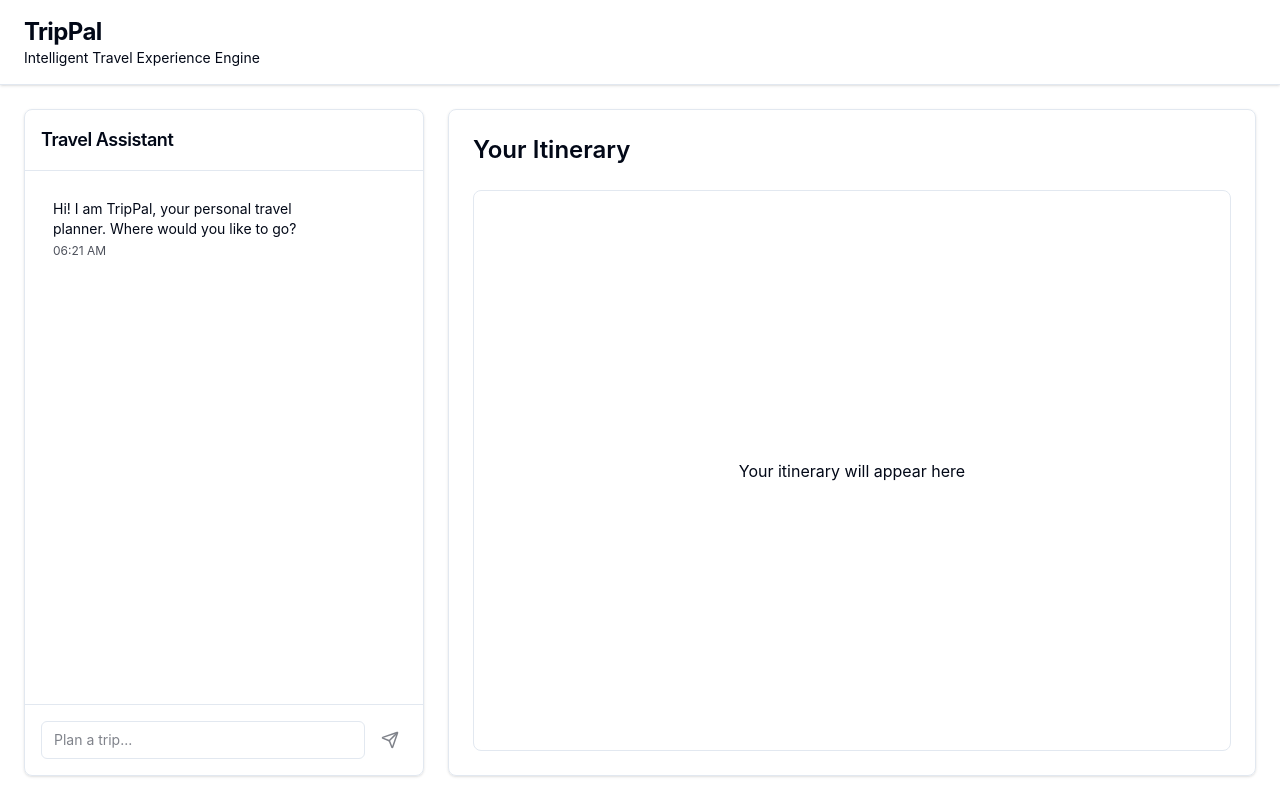
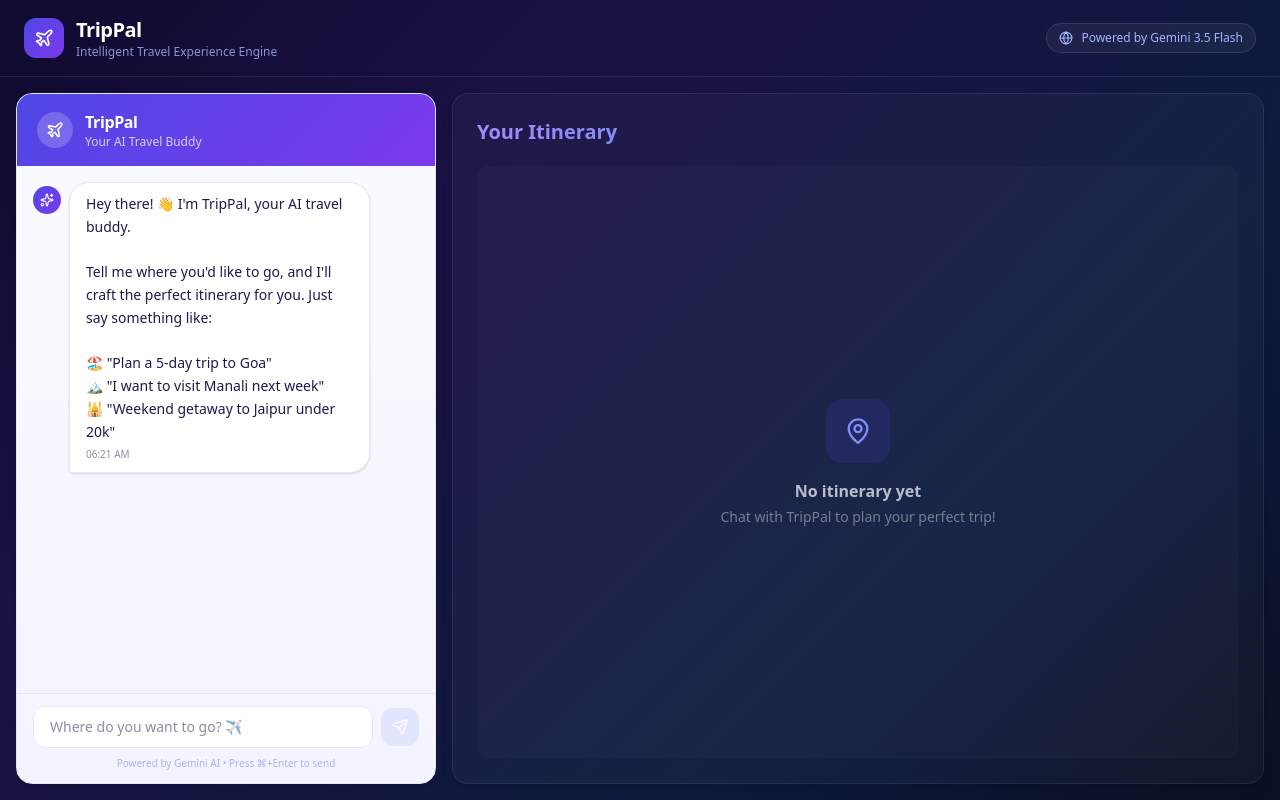
Before and after one commit to harshkatakwar/trippal, a React (Vite) app in the folder frontend/: page / in a window 1280 px wide. Built offline with nearby package versions, Linux system fonts and the light colour scheme.

Commit message:
Premium UI overhaul: animated thinking indicator, travel phrases, dark theme

```diff
--- a/frontend/src/App.tsx
+++ b/frontend/src/App.tsx
@@ -3,12 +3,13 @@ import { ChatPanel } from './components/ChatPanel';
 import { ItineraryBuilder } from './components/ItineraryBuilder';
 import type { ChatMessage, DayPlan } from './types/travel';
 import { classifyIntent, generateItinerary } from './services/api';
+import { Plane, Globe } from 'lucide-react';
 
 function App() {
   const [messages, setMessages] = useState<ChatMessage[]>([{
     id: '1',
     sender: 'trippal',
-    text: 'Hi! I am TripPal, your personal travel planner. Where would you like to go?',
+    text: "Hey there! 👋 I'm TripPal, your AI travel buddy.\n\nTell me where you'd like to go, and I'll craft the perfect itinerary for you. Just say something like:\n\n🏖️ \"Plan a 5-day trip to Goa\"\n🏔️ \"I want to visit Manali next week\"\n🕌 \"Weekend getaway to Jaipur under 20k\"",
     timestamp: new Date().toISOString()
   }]);
 
@@ -16,7 +17,6 @@ function App() {
   const [isLoading, setIsLoading] = useState(false);
 
   const handleSendMessage = async (text: string) => {
-    // 1. Add user message to chat
     const userMsg: ChatMessage = {
       id: Date.now().toString(),
       sender: 'user',
@@ -27,14 +27,12 @@ function App() {
     setIsLoading(true);
 
     try {
-      // 2. Classify Intent and Extract Slots
       const history = messages.map(m => `${m.sender}: ${m.text}`);
       const slots = await classifyIntent(text, history);
 
       if (slots.intent === 'plan_trip') {
         if (slots.missingSlots && slots.missingSlots.length > 0) {
-          // Ask for missing info
-          const replyText = `I can help with that! However, I still need to know: ${slots.missingSlots.join(', ')}.`;
+          const replyText = `Almost there! 🎯 I just need a few more details:\n\n${slots.missingSlots.map(s => `• ${s}`).join('\n')}\n\nFeel free to tell me everything at once!`;
           const replyMsg: ChatMessage = {
             id: (Date.now() + 1).toString(),
             sender: 'trippal',
@@ -43,11 +41,10 @@ function App() {
           };
           setMessages(prev => [...prev, replyMsg]);
         } else {
-          // 3. Generate Itinerary
           const statusMsg: ChatMessage = {
             id: (Date.now() + 1).toString(),
             sender: 'trippal',
-            text: 'I have all the details! Generating your personalized itinerary now...',
+            text: '🎉 I have everything I need! Crafting your perfect itinerary now...\n\nThis usually takes 10-20 seconds.',
             timestamp: new Date().toISOString()
           };
           setMessages(prev => [...prev, statusMsg]);
@@ -58,7 +55,7 @@ function App() {
           const doneMsg: ChatMessage = {
             id: (Date.now() + 2).toString(),
             sender: 'trippal',
-            text: 'Your itinerary is ready! You can review it on the right panel.',
+            text: '✅ Your itinerary is ready!\n\nCheck out the detailed day-by-day plan on the right panel. You can scroll through each day to see activities, costs, and recommendations.\n\nHappy travels! 🌍✈️',
             timestamp: new Date().toISOString()
           };
           setMessages(prev => [...prev, doneMsg]);
@@ -67,7 +64,7 @@ function App() {
          const replyMsg: ChatMessage = {
             id: (Date.now() + 1).toString(),
             sender: 'trippal',
-            text: `I understood your intent as: ${slots.intent}. Currently I am only fully equipped to plan new trips. Let's plan a trip!`,
+            text: `I understood your intent as "${slots.intent}". Right now I'm best at planning new trips! 🗺️\n\nTry something like "Plan a trip to Goa" and I'll make it happen!`,
             timestamp: new Date().toISOString()
           };
           setMessages(prev => [...prev, replyMsg]);
@@ -77,7 +74,7 @@ function App() {
       const errorMsg: ChatMessage = {
         id: (Date.now() + 1).toString(),
         sender: 'trippal',
-        text: 'Sorry, I encountered an error while processing your request. Please ensure the backend is running and the API key is valid.',
+        text: '⚠️ Oops! Something went wrong on my end.\n\nPlease make sure the backend server is running and try again in a moment.',
         timestamp: new Date().toISOString()
       };
       setMessages(prev => [...prev, errorMsg]);
@@ -87,16 +84,27 @@ function App() {
   };
 
   return (
-    <div className="min-h-screen bg-background flex flex-col font-sans">
-      <header className="border-b bg-card px-6 py-4 shadow-sm flex items-center justify-between">
-        <div>
-          <h1 className="text-2xl font-bold tracking-tight text-primary">TripPal</h1>
-          <p className="text-sm text-muted-foreground">Intelligent Travel Experience Engine</p>
+    <div className="min-h-screen flex flex-col" style={{ background: 'linear-gradient(135deg, #0f0a2e 0%, #1a1145 30%, #0d1b3e 70%, #0a0f24 100%)' }}>
+      {/* Header */}
+      <header className="px-6 py-4 flex items-center justify-between" style={{ borderBottom: '1px solid rgba(255,255,255,0.08)' }}>
+        <div className="flex items-center gap-3">
+          <div className="w-10 h-10 rounded-xl flex items-center justify-center" style={{ background: 'linear-gradient(135deg, #4f46e5, #7c3aed)' }}>
+            <Plane size={20} className="text-white" />
+          </div>
+          <div>
+            <h1 className="text-xl font-bold tracking-tight text-white">TripPal</h1>
+            <p className="text-xs font-medium" style={{ color: 'rgba(165,180,252,0.8)' }}>Intelligent Travel Experience Engine</p>
+          </div>
+        </div>
+        <div className="flex items-center gap-2 px-3 py-1.5 rounded-full" style={{ background: 'rgba(255,255,255,0.05)', border: '1px solid rgba(255,255,255,0.1)' }}>
+          <Globe size={14} style={{ color: '#a5b4fc' }} />
+          <span className="text-xs font-medium" style={{ color: '#a5b4fc' }}>Powered by Gemini 3.5 Flash</span>
         </div>
       </header>
 
-      <main className="flex-1 flex overflow-hidden p-6 gap-6 max-w-[1600px] w-full mx-auto">
-        <div className="w-[400px] flex-shrink-0 flex flex-col">
+      {/* Main Content */}
+      <main className="flex-1 flex overflow-hidden p-4 gap-4 max-w-[1600px] w-full mx-auto">
+        <div className="w-[420px] flex-shrink-0 flex flex-col">
           <ChatPanel
             messages={messages}
             onSendMessage={handleSendMessage}
@@ -105,8 +113,15 @@ function App() {
         </div>
 
         <div className="flex-1 flex flex-col min-w-0">
-          <div className="bg-card rounded-lg border shadow-sm h-full flex flex-col p-6 overflow-hidden">
-            <h2 className="text-2xl font-semibold mb-6 flex-shrink-0">Your Itinerary</h2>
+          <div className="rounded-2xl shadow-lg h-full flex flex-col p-6 overflow-hidden border" style={{ background: 'rgba(255,255,255,0.03)', borderColor: 'rgba(255,255,255,0.08)' }}>
+            <h2 className="text-xl font-bold mb-5 flex-shrink-0 flex items-center gap-2" style={{ color: 'white' }}>
+              <span style={{ background: 'linear-gradient(135deg, #a78bfa, #818cf8)', WebkitBackgroundClip: 'text', WebkitTextFillColor: 'transparent' }}>Your Itinerary</span>
+              {itinerary.length > 0 && (
+                <span className="text-xs font-medium px-2 py-0.5 rounded-full" style={{ background: 'rgba(79,70,229,0.2)', color: '#a5b4fc' }}>
+                  {itinerary.length} days
+                </span>
+              )}
+            </h2>
             <ItineraryBuilder itinerary={itinerary} />
           </div>
         </div>
--- a/frontend/src/components/ChatPanel/index.tsx
+++ b/frontend/src/components/ChatPanel/index.tsx
@@ -1,11 +1,85 @@
 import React, { useState, useRef, useEffect } from 'react';
-import { Send } from 'lucide-react';
+import { Send, Plane, Palmtree, MapPin, Sparkles, Compass } from 'lucide-react';
 import type { ChatMessage } from '../../types/travel';
 
 interface ChatPanelProps {
   messages: ChatMessage[];
   onSendMessage: (text: string) => void;
   isLoading: boolean;
+}
+
+const TRAVEL_PHRASES = [
+  { text: "Packing your dream itinerary...", icon: "plane" },
+  { text: "Good days are coming! ✨", icon: "sparkles" },
+  { text: "Planning the best OOO of your life...", icon: "palmtree" },
+  { text: "Discovering hidden gems...", icon: "compass" },
+  { text: "Sunshine & adventures await! 🌅", icon: "sparkles" },
+  { text: "Curating unforgettable moments...", icon: "plane" },
+  { text: "Your happiness journey starts here...", icon: "palmtree" },
+  { text: "Finding the perfect spots just for you...", icon: "mappin" },
+  { text: "Out of office mode: activated 🏖️", icon: "sparkles" },
+  { text: "Making memories before you even leave...", icon: "compass" },
+];
+
+function ThinkingIndicator() {
+  const [phraseIndex, setPhraseIndex] = useState(0);
+  const [fade, setFade] = useState(true);
+
+  useEffect(() => {
+    const interval = setInterval(() => {
+      setFade(false);
+      setTimeout(() => {
+        setPhraseIndex((prev) => (prev + 1) % TRAVEL_PHRASES.length);
+        setFade(true);
+      }, 300);
+    }, 2800);
+    return () => clearInterval(interval);
+  }, []);
+
+  const phrase = TRAVEL_PHRASES[phraseIndex];
+
+  const renderIcon = () => {
+    const iconProps = { size: 18, className: "text-indigo-400 animate-pulse" };
+    switch (phrase.icon) {
+      case "plane": return <Plane {...iconProps} />;
+      case "palmtree": return <Palmtree {...iconProps} />;
+      case "mappin": return <MapPin {...iconProps} />;
+      case "sparkles": return <Sparkles {...iconProps} />;
+      case "compass": return <Compass {...iconProps} />;
+      default: return <Plane {...iconProps} />;
+    }
+  };
+
+  return (
+    <div className="flex justify-start" aria-busy="true" aria-label="TripPal is thinking">
+      <div
+        className="max-w-[85%] rounded-2xl px-4 py-3 shadow-md border"
+        style={{
+          background: 'linear-gradient(135deg, #eef2ff 0%, #e0e7ff 50%, #f0e6ff 100%)',
+          borderColor: '#c7d2fe',
+        }}
+      >
+        <div className="flex items-center gap-3 mb-2">
+          {renderIcon()}
+          <div className="flex gap-1">
+            <span className="w-2 h-2 rounded-full bg-indigo-400 animate-bounce" style={{ animationDelay: '0ms', animationDuration: '0.8s' }} />
+            <span className="w-2 h-2 rounded-full bg-violet-400 animate-bounce" style={{ animationDelay: '150ms', animationDuration: '0.8s' }} />
+            <span className="w-2 h-2 rounded-full bg-purple-400 animate-bounce" style={{ animationDelay: '300ms', animationDuration: '0.8s' }} />
+          </div>
+        </div>
+        <p
+          className="text-sm font-medium"
+          style={{
+            color: '#4338ca',
+            transition: 'opacity 0.3s ease-in-out',
+            opacity: fade ? 1 : 0,
+          }}
+        >
+          {phrase.text}
+        </p>
+      </div>
+    </div>
+  );
 }
 
 export function ChatPanel({ messages, onSendMessage, isLoading }: ChatPanelProps) {
@@ -34,13 +108,31 @@ export function ChatPanel({ messages, onSendMessage, isLoading }: ChatPanelProps
   };
 
   return (
-    <div className="flex flex-col h-full bg-card rounded-lg border shadow-sm">
-      <div className="p-4 border-b">
-        <h2 className="text-lg font-semibold tracking-tight">Travel Assistant</h2>
+    <div className="flex flex-col h-full rounded-2xl border shadow-lg overflow-hidden" style={{ background: 'linear-gradient(180deg, #fafbff 0%, #f5f3ff 100%)' }}>
+      {/* Header */}
+      <div
+        className="px-5 py-4 flex items-center gap-3"
+        style={{
+          background: 'linear-gradient(135deg, #4f46e5 0%, #7c3aed 100%)',
+        }}
+      >
+        <div className="w-9 h-9 rounded-full flex items-center justify-center" style={{ background: 'rgba(255,255,255,0.2)' }}>
+          <Plane size={18} className="text-white" />
+        </div>
+        <div>
+          <h2 className="text-base font-bold text-white tracking-tight">TripPal</h2>
+          <p className="text-xs font-medium" style={{ color: 'rgba(255,255,255,0.75)' }}>Your AI Travel Buddy</p>
+        </div>
+        {isLoading && (
+          <span className="ml-auto text-xs font-medium px-2 py-1 rounded-full" style={{ background: 'rgba(255,255,255,0.2)', color: 'white' }}>
+            Thinking...
+          </span>
+        )}
       </div>
 
+      {/* Messages */}
       <div
-        className="flex-1 overflow-y-auto p-4 space-y-4"
+        className="flex-1 overflow-y-auto px-4 py-4 space-y-3"
         role="log"
         aria-live="polite"
       >
@@ -48,55 +140,83 @@ export function ChatPanel({ messages, onSendMessage, isLoading }: ChatPanelProps
           <div
             key={msg.id}
             className={`flex ${msg.sender === 'user' ? 'justify-end' : 'justify-start'}`}
+            style={{ animation: 'fadeSlideIn 0.3s ease-out' }}
           >
+            {msg.sender !== 'user' && (
+              <div className="w-7 h-7 rounded-full flex items-center justify-center mr-2 mt-1 flex-shrink-0" style={{ background: 'linear-gradient(135deg, #4f46e5, #7c3aed)' }}>
+                <Sparkles size={14} className="text-white" />
+              </div>
+            )}
             <div
-              className={`max-w-[80%] rounded-lg p-3 ${
+              className={`max-w-[78%] rounded-2xl px-4 py-2.5 shadow-sm ${
                 msg.sender === 'user'
-                  ? 'bg-primary text-primary-foreground'
-                  : 'bg-muted text-muted-foreground'
+                  ? ''
+                  : 'border'
               }`}
+              style={msg.sender === 'user' ? {
+                background: 'linear-gradient(135deg, #4f46e5 0%, #6366f1 100%)',
+                color: 'white',
+                borderRadius: '20px 20px 4px 20px',
+              } : {
+                background: 'white',
+                color: '#1e1b4b',
+                borderColor: '#e0e7ff',
+                borderRadius: '20px 20px 20px 4px',
+              }}
             >
-              <p className="text-sm whitespace-pre-wrap">{msg.text}</p>
-              <span className="text-xs opacity-70 mt-1 block">
+              <p className="text-sm whitespace-pre-wrap leading-relaxed">{msg.text}</p>
+              <span className="text-[10px] mt-1 block" style={{ opacity: 0.5 }}>
                 {new Date(msg.timestamp).toLocaleTimeString([], { hour: '2-digit', minute: '2-digit' })}
               </span>
             </div>
           </div>
         ))}
-        {isLoading && (
-          <div className="flex justify-start">
-            <div className="max-w-[80%] rounded-lg p-3 bg-muted text-muted-foreground flex items-center space-x-2" aria-busy="true">
-              <div className="w-2 h-2 bg-foreground/50 rounded-full animate-bounce" style={{ animationDelay: '0ms' }} />
-              <div className="w-2 h-2 bg-foreground/50 rounded-full animate-bounce" style={{ animationDelay: '150ms' }} />
-              <div className="w-2 h-2 bg-foreground/50 rounded-full animate-bounce" style={{ animationDelay: '300ms' }} />
-            </div>
-          </div>
-        )}
+        {isLoading && <ThinkingIndicator />}
         <div ref={messagesEndRef} />
       </div>
 
-      <div className="p-4 border-t">
-        <form onSubmit={handleSubmit} className="flex gap-2">
+      {/* Input */}
+      <div className="px-4 py-3" style={{ borderTop: '1px solid #e0e7ff' }}>
+        <form onSubmit={handleSubmit} className="flex gap-2 items-center">
           <input
             type="text"
             value={input}
             onChange={(e) => setInput(e.target.value)}
             onKeyDown={handleKeyDown}
-            placeholder="Plan a trip..."
-            className="flex-1 bg-background border rounded-md px-3 py-2 text-sm focus:outline-none focus:ring-2 focus:ring-primary"
+            placeholder={isLoading ? "TripPal is thinking..." : "Where do you want to go? ✈️"}
+            className="flex-1 rounded-xl px-4 py-2.5 text-sm border focus:outline-none transition-all"
+            style={{
+              background: 'white',
+              borderColor: isLoading ? '#c7d2fe' : '#e0e7ff',
+              color: '#1e1b4b',
+            }}
             disabled={isLoading}
             aria-label="Type your message"
           />
           <button
             type="submit"
             disabled={!input.trim() || isLoading}
-            className="bg-primary text-primary-foreground p-2 rounded-md hover:bg-primary/90 transition-colors disabled:opacity-50"
+            className="p-2.5 rounded-xl transition-all duration-200 disabled:opacity-40"
+            style={{
+              background: !input.trim() || isLoading ? '#c7d2fe' : 'linear-gradient(135deg, #4f46e5, #7c3aed)',
+              color: 'white',
+            }}
             aria-label="Send message"
           >
             <Send size={18} />
           </button>
         </form>
+        <p className="text-[10px] text-center mt-2" style={{ color: '#a5b4fc' }}>
+          Powered by Gemini AI • Press ⌘+Enter to send
+        </p>
       </div>
+
+      <style>{`
+        @keyframes fadeSlideIn {
+          from { opacity: 0; transform: translateY(8px); }
+          to { opacity: 1; transform: translateY(0); }
+        }
+      `}</style>
     </div>
   );
 }
--- a/frontend/src/components/ItineraryBuilder/index.tsx
+++ b/frontend/src/components/ItineraryBuilder/index.tsx
@@ -1,5 +1,5 @@
 
-import { MapPin, Clock, IndianRupee } from 'lucide-react';
+import { MapPin, Clock, IndianRupee, Sunrise, Sun, Moon, Building } from 'lucide-react';
 import type { DayPlan, Activity } from '../../types/travel';
 
 interface ItineraryBuilderProps {
@@ -9,77 +9,121 @@ interface ItineraryBuilderProps {
 export function ItineraryBuilder({ itinerary }: ItineraryBuilderProps) {
   if (!itinerary || itinerary.length === 0) {
     return (
-      <div className="flex-1 flex items-center justify-center text-muted-foreground border rounded-lg bg-card/50">
-        <p>Your itinerary will appear here</p>
+      <div className="flex-1 flex flex-col items-center justify-center gap-4 rounded-xl p-8" style={{ background: 'rgba(255,255,255,0.02)' }}>
+        <div className="w-16 h-16 rounded-2xl flex items-center justify-center" style={{ background: 'rgba(79,70,229,0.15)' }}>
+          <MapPin size={28} style={{ color: '#818cf8' }} />
+        </div>
+        <div className="text-center">
+          <p className="font-semibold mb-1" style={{ color: 'rgba(255,255,255,0.7)' }}>No itinerary yet</p>
+          <p className="text-sm" style={{ color: 'rgba(255,255,255,0.4)' }}>Chat with TripPal to plan your perfect trip!</p>
+        </div>
       </div>
     );
   }
 
   const renderActivity = (activity: Activity) => (
-    <div key={activity.placeId} className="bg-background border rounded-md p-3 text-sm shadow-sm hover:shadow transition-shadow">
+    <div
+      key={activity.placeId || activity.name}
+      className="rounded-xl p-3.5 transition-all duration-200 border"
+      style={{
+        background: 'rgba(255,255,255,0.04)',
+        borderColor: 'rgba(255,255,255,0.06)',
+      }}
+    >
       <div className="flex justify-between items-start mb-2">
-        <h4 className="font-semibold text-foreground">{activity.name}</h4>
-        <span className="flex items-center text-xs font-medium bg-secondary text-secondary-foreground px-2 py-1 rounded-full">
-          <IndianRupee size={12} className="mr-1" />
-          {activity.costInr}
+        <h4 className="font-semibold text-sm" style={{ color: 'rgba(255,255,255,0.9)' }}>{activity.name}</h4>
+        <span
+          className="flex items-center text-xs font-bold px-2 py-0.5 rounded-full flex-shrink-0 ml-2"
+          style={{ background: 'rgba(79,70,229,0.2)', color: '#a5b4fc' }}
+        >
+          <IndianRupee size={10} className="mr-0.5" />
+          {activity.costInr?.toLocaleString() || '0'}
         </span>
       </div>
-      <p className="text-muted-foreground mb-3 text-xs line-clamp-2">{activity.description}</p>
+      <p className="text-xs mb-3 leading-relaxed" style={{ color: 'rgba(255,255,255,0.5)' }}>{activity.description}</p>
 
-      <div className="flex items-center gap-3 text-xs text-muted-foreground">
-        <div className="flex items-center">
-          <Clock size={12} className="mr-1" />
-          {activity.durationMinutes}m
-        </div>
-        <div className="flex items-center">
-          <MapPin size={12} className="mr-1" />
-          <span className="truncate max-w-[120px]">{activity.location}</span>
-        </div>
+      <div className="flex items-center gap-3 text-xs" style={{ color: 'rgba(255,255,255,0.4)' }}>
+        {activity.durationMinutes && (
+          <div className="flex items-center">
+            <Clock size={11} className="mr-1" />
+            {activity.durationMinutes}m
+          </div>
+        )}
+        {activity.location && (
+          <div className="flex items-center">
+            <MapPin size={11} className="mr-1" />
+            <span className="truncate max-w-[140px]">{activity.location}</span>
+          </div>
+        )}
+        {activity.rating > 0 && (
+          <div className="flex items-center">
+            ⭐ {activity.rating}
+          </div>
+        )}
       </div>
     </div>
   );
 
+  const renderTimeSlot = (title: string, activities: Activity[], Icon: any, gradientFrom: string, gradientTo: string) => {
+    if (!activities || activities.length === 0) return null;
+    return (
+      <div>
+        <div className="flex items-center gap-2 mb-2.5">
+          <div className="w-6 h-6 rounded-md flex items-center justify-center" style={{ background: `linear-gradient(135deg, ${gradientFrom}, ${gradientTo})` }}>
+            <Icon size={13} className="text-white" />
+          </div>
+          <h4 className="text-xs font-bold uppercase tracking-wider" style={{ color: 'rgba(255,255,255,0.5)' }}>{title}</h4>
+        </div>
+        <div className="grid gap-2.5">{activities.map(renderActivity)}</div>
+      </div>
+    );
+  };
+
   return (
-    <div className="flex-1 overflow-y-auto space-y-6">
+    <div className="flex-1 overflow-y-auto space-y-5 pr-1">
       {itinerary.map((dayPlan) => (
-        <div key={dayPlan.day} className="bg-card rounded-lg border shadow-sm p-4">
-          <div className="flex justify-between items-end mb-4 border-b pb-2">
+        <div
+          key={dayPlan.day}
+          className="rounded-2xl border p-5"
+          style={{
+            background: 'rgba(255,255,255,0.03)',
+            borderColor: 'rgba(255,255,255,0.08)',
+          }}
+        >
+          {/* Day Header */}
+          <div className="flex justify-between items-end mb-4 pb-3" style={{ borderBottom: '1px solid rgba(255,255,255,0.06)' }}>
             <div>
-              <h3 className="text-xl font-bold tracking-tight">Day {dayPlan.day}</h3>
-              <p className="text-sm text-muted-foreground">{new Date(dayPlan.date).toLocaleDateString(undefined, { weekday: 'long', month: 'short', day: 'numeric' })} • {dayPlan.theme}</p>
+              <div className="flex items-center gap-2 mb-0.5">
+                <span className="text-xs font-bold px-2 py-0.5 rounded-full" style={{ background: 'linear-gradient(135deg, #4f46e5, #7c3aed)', color: 'white' }}>
+                  Day {dayPlan.day}
+                </span>
+                {dayPlan.theme && (
+                  <span className="text-xs font-medium" style={{ color: '#a5b4fc' }}>{dayPlan.theme}</span>
+                )}
+              </div>
+              <p className="text-sm" style={{ color: 'rgba(255,255,255,0.4)' }}>
+                {new Date(dayPlan.date).toLocaleDateString(undefined, { weekday: 'long', month: 'short', day: 'numeric' })}
+              </p>
             </div>
-            <div className="text-sm font-semibold">
-              Est: ₹{dayPlan.estimatedCostInr}
+            <div className="text-sm font-bold flex items-center" style={{ color: '#a5b4fc' }}>
+              <IndianRupee size={14} className="mr-0.5" />
+              {dayPlan.estimatedCostInr?.toLocaleString() || '—'}
             </div>
           </div>
 
+          {/* Time Slots */}
           <div className="space-y-4">
-            {dayPlan.morning?.length > 0 && (
-              <div>
-                <h4 className="text-xs font-bold uppercase text-muted-foreground mb-2 tracking-wider">Morning</h4>
-                <div className="grid gap-3">{dayPlan.morning.map(renderActivity)}</div>
-              </div>
-            )}
-
-            {dayPlan.afternoon?.length > 0 && (
-              <div>
-                <h4 className="text-xs font-bold uppercase text-muted-foreground mb-2 tracking-wider">Afternoon</h4>
-                <div className="grid gap-3">{dayPlan.afternoon.map(renderActivity)}</div>
-              </div>
-            )}
-
-            {dayPlan.evening?.length > 0 && (
-              <div>
-                <h4 className="text-xs font-bold uppercase text-muted-foreground mb-2 tracking-wider">Evening</h4>
-                <div className="grid gap-3">{dayPlan.evening.map(renderActivity)}</div>
-              </div>
-            )}
+            {renderTimeSlot("Morning", dayPlan.morning, Sunrise, '#f59e0b', '#f97316')}
+            {renderTimeSlot("Afternoon", dayPlan.afternoon, Sun, '#06b6d4', '#3b82f6')}
+            {renderTimeSlot("Evening", dayPlan.evening, Moon, '#8b5cf6', '#6366f1')}
           </div>
 
+          {/* Accommodation */}
           {dayPlan.accommodation && (
-            <div className="mt-4 pt-4 border-t text-sm">
-              <span className="font-semibold text-foreground">Stay: </span>
-              <span className="text-muted-foreground">{dayPlan.accommodation}</span>
+            <div className="mt-4 pt-3 flex items-center gap-2" style={{ borderTop: '1px solid rgba(255,255,255,0.06)' }}>
+              <Building size={14} style={{ color: '#a5b4fc' }} />
+              <span className="text-xs font-semibold" style={{ color: 'rgba(255,255,255,0.6)' }}>Stay:</span>
+              <span className="text-xs" style={{ color: 'rgba(255,255,255,0.4)' }}>{dayPlan.accommodation}</span>
             </div>
           )}
         </div>
```
